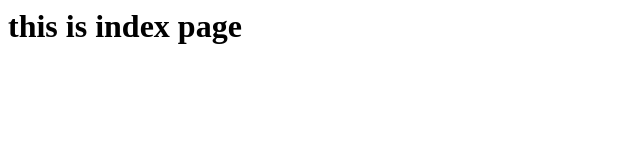
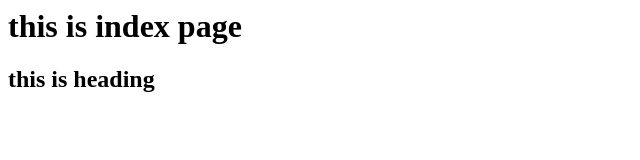
Before and after one commit to rohit21t2/newrepo, a plain HTML site: page index.html in a window 1280 px wide. Shown: the whole page, without its empty margins (0-640 px from the left). Drawn offline with Linux system fonts and the light colour scheme.

Commit message:
Add second heading to index.html

```diff
--- a/index.html
+++ b/index.html
@@ -2,4 +2,8 @@
     <h1>
         this is index page
     </h1>
+    <h2>
+        this is heading
+    </h2>
+
     </html>
```
